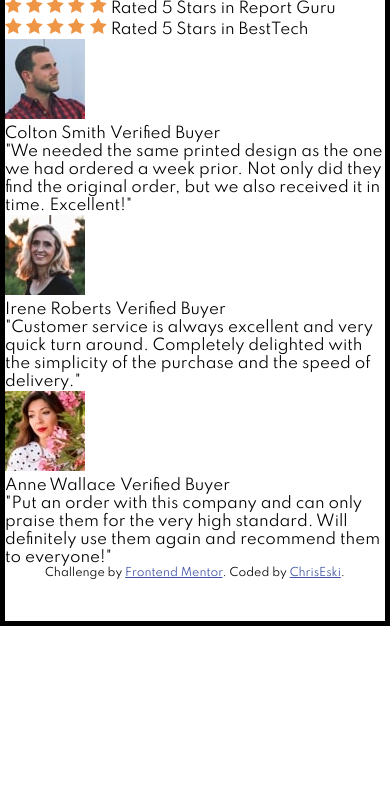
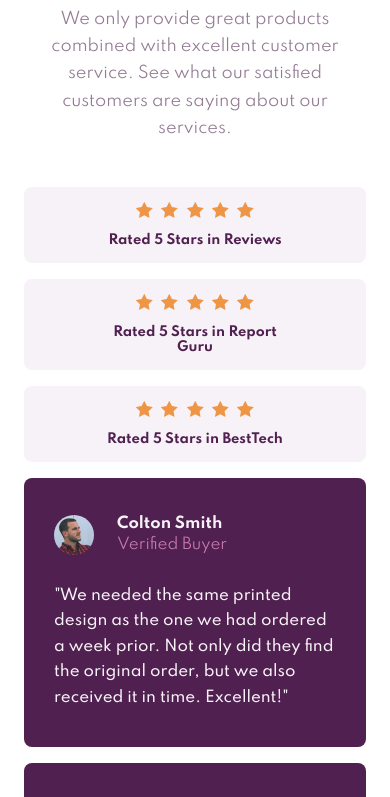
Before and after one commit to ChrisEski/fem-social-proof-section, a plain HTML site: page index.html in a window 390 px wide. Shown: the part 218-1015 px from the top of the page. Before the commit the page ends 844 px from the top, so only its background shows below. Drawn offline with Linux system fonts and the light colour scheme.

Commit message:
Mobile Layout

```diff
--- a/app/scss/_global.scss
+++ b/app/scss/_global.scss
@@ -26,7 +26,7 @@ html {
 }
 
 body {
-  border: 5px solid black;
+  // border: 5px solid black;
   width: 100%;
   min-height: 100vh;
 }
--- a/app/scss/_variables.scss
+++ b/app/scss/_variables.scss
@@ -3,10 +3,11 @@ $mobile: 375px;
 $mobile: 1080px;
 
 // Colors
-$white: hsl(0, 0%, 100%);
-$magenta-400: hsl(300, 24%, 96%);
-$magenta-700: hsl(303, 10%, 53%);
-$magenta-900: hsl(300, 43%, 22%);
+$clr-white: hsl(0, 0%, 100%);
+$clr-magenta-400: hsl(300, 24%, 96%);
+$clr-magenta-700: hsl(303, 10%, 53%);
+$clr-magenta-800: hsl(322, 43%, 64%);
+$clr-magenta-900: hsl(300, 43%, 22%);
 
 // Fonts
 $ff-main: 'Spartan', sans-serif;
--- a/app/scss/style.scss
+++ b/app/scss/style.scss
@@ -4,38 +4,101 @@
 @import 'reviews';
 
 .container {
+  // border: 2px solid red;
+  margin: 80px 24px 20px;
   .intro__title {
+    margin-bottom: 24px;
+    text-align: center;
+    font-size: 40px;
+    line-height: 1;
+    color: $clr-magenta-900;
   }
 
-  .intro__subtitle {
+  .intro_subtitle {
+    font-size: 16px;
+    text-align: center;
+    color: $clr-magenta-700;
+    margin-bottom: 45px;
+    line-height: 1.7;
   }
 
-  .stars__box {
+  .stars {
+    width: 100%;
+    margin-bottom: 16px;
+    padding: 15px 75px;
+    text-align: center;
+    background-color: $clr-magenta-400;
+    border-radius: 8px;
+
     &__icon {
+      margin: 0px 4px 10px 0px;
+
+      &--last {
+        // margin-bottom: 16px;
+        margin-right: 0;
+      }
     }
 
     &__description {
+      font-size: 13px;
+      font-weight: $fw-700;
+      color: $clr-magenta-900;
+    }
+
+    &--last {
+      margin-bottom: 49px;
     }
   }
 
   .card {
+    // border: 1px solid red;
+    padding: 37px 30px;
+    background-color: $clr-magenta-900;
+    color: $clr-white;
+    margin-bottom: 16px;
+    border-radius: 8px;
+
     &__info {
+      display: flex;
+      margin-bottom: 28px;
     }
 
     &__img {
+      // border: 3px solid white;
+      width: 40px;
+      height: 40px;
+      overflow: hidden;
+      border-radius: 50%;
+      margin-right: 23px;
+
       img {
+        width: 40px;
+        height: 40px;
       }
     }
 
     &__person {
       .person__name {
+        display: block;
+        font-weight: $fw-700;
+        margin-bottom: 3px;
+        color: $clr-magenta-400;
       }
 
       .person__status {
+        display: block;
+        color: $clr-magenta-800;
       }
     }
 
     &__text {
+      font-weight: $fw-500;
+      color: $clr-magenta-400;
+      line-height: 1.7;
+    }
+
+    &--last {
+      margin-bottom: 0px;
     }
   }
 }
@@ -43,7 +106,10 @@
 .attribution {
   font-size: 11px;
   text-align: center;
+  margin-bottom: 80px;
 }
 .attribution a {
-  color: hsl(228, 45%, 44%);
+  color: $clr-magenta-900;
+  font-weight: $fw-700;
+  text-decoration: none;
 }
--- a/index.html
+++ b/index.html
@@ -18,7 +18,7 @@
     <link rel="stylesheet" href="./dist/style.css" />
     <title>Frontend Mentor | Social proof section</title>
   </head>
-  <body class="flex-col">
+  <body>
     <div class="container">
       <!-- ========== INTRO ========== -->
       <!-- <section class="intro"> -->
@@ -31,7 +31,7 @@
 
       <!-- ========== STARS ========== -->
       <!-- <section class="stars"> -->
-      <div class="stars__box">
+      <div class="stars">
         <img
           class="stars__icon"
           src="./images/icon-star.svg"
@@ -53,13 +53,13 @@
           alt="Review Star"
         />
         <img
-          class="stars__icon"
+          class="stars__icon stars__icon--last"
           src="./images/icon-star.svg"
           alt="Review Star"
         />
-        <span class="stars__description">Rated 5 Stars in Reviews</span>
+        <p class="stars__description">Rated 5 Stars in Reviews</p>
       </div>
-      <div class="stars__box">
+      <div class="stars">
         <img
           class="stars__icon"
           src="./images/icon-star.svg"
@@ -81,13 +81,13 @@
           alt="Review Star"
         />
         <img
-          class="stars__icon"
+          class="stars__icon stars__icon--last"
           src="./images/icon-star.svg"
           alt="Review Star"
         />
-        <span class="stars__description">Rated 5 Stars in Report Guru</span>
+        <p class="stars__description">Rated 5 Stars in Report Guru</p>
       </div>
-      <div class="stars__box">
+      <div class="stars">
         <img
           class="stars__icon"
           src="./images/icon-star.svg"
@@ -109,11 +109,11 @@
           alt="Review Star"
         />
         <img
-          class="stars__icon"
+          class="stars__icon stars__icon--last"
           src="./images/icon-star.svg"
           alt="Review Star"
         />
-        <span class="stars__description">Rated 5 Stars in BestTech</span>
+        <p class="stars__description">Rated 5 Stars in BestTech</p>
       </div>
       <!-- </section> -->
 
@@ -158,7 +158,7 @@
           of delivery."
         </p>
       </div>
-      <div class="card">
+      <div class="card card--last">
         <div class="card__info">
           <div class="card__img">
             <img src="./images/image-anne.jpg" alt="Picture of Anne Wallace" />
@@ -177,12 +177,15 @@
       <!-- </section> -->
     </div>
 
+    <!-- ========== ATTRIBUTION ========== -->
     <div class="attribution">
       Challenge by
       <a href="https://www.frontendmentor.io?ref=challenge" target="_blank"
         >Frontend Mentor</a
       >. Coded by
-      <a href="https://www.github.com/ChrisEski/repository">ChrisEski</a>.
+      <a href="https://www.github.com/ChrisEski/fem-social-proof-section"
+        >ChrisEski</a
+      >.
     </div>
   </body>
 </html>
```
Also changed, not shown: dist/style.css, 1 other file.
